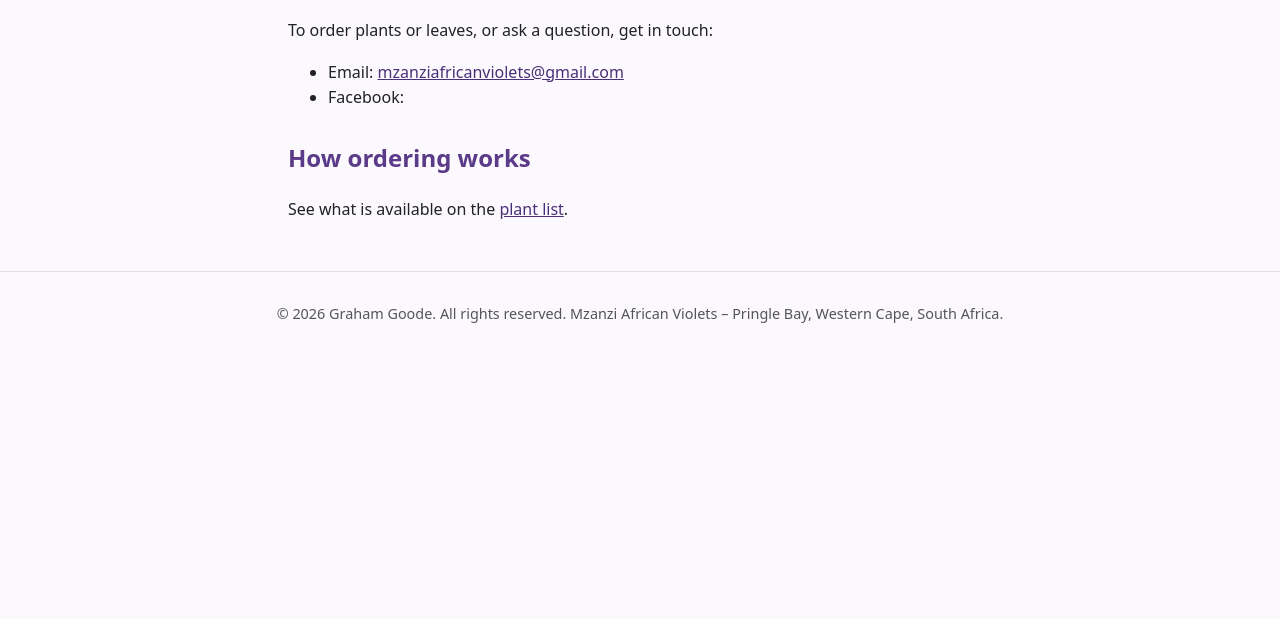
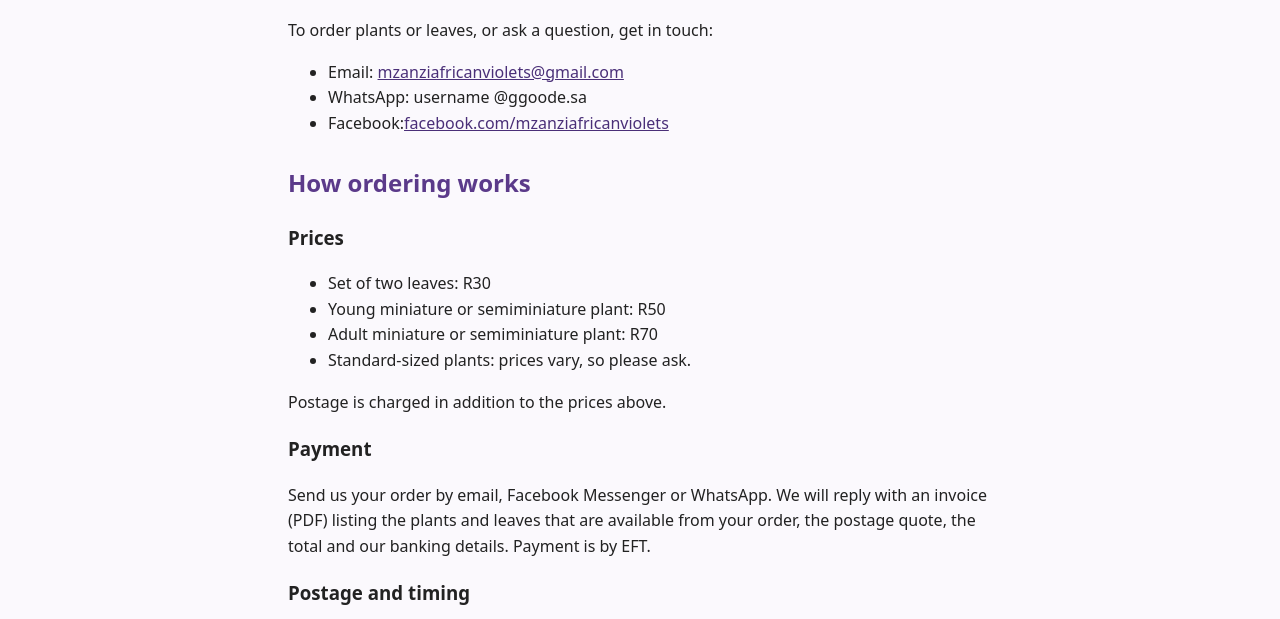
Before and after one commit to grahamgk2/MzanziAfricanViolets, a plain HTML site: page contact.html in a window 1280 px wide. Shown: the part 181-800 px from the top of the page. Drawn offline with Linux system fonts and the light colour scheme.

Commit message:
Fill in contact page: email, WhatsApp, Facebook, prices, payment and postage
Co-Authored-By: Claude Sonnet 5.5 <noreply@anthropic.com>

```diff
--- a/contact.html
+++ b/contact.html
@@ -22,10 +22,22 @@
 <p>To order plants or leaves, or ask a question, get in touch:</p>
 <ul>
 <li>Email: <a href="mailto:mzanziafricanviolets@gmail.com">mzanziafricanviolets@gmail.com</a></li>
-<li>Facebook: <!-- TODO: link to your Facebook page --></li>
+<li>WhatsApp: username @ggoode.sa</li>
+<li>Facebook:<a href="https://www.facebook.com/mzanziafricanviolets" rel="noopener">facebook.com/mzanziafricanviolets</a></li>
 </ul>
 <h2>How ordering works</h2>
-<p><!-- TODO: prices, payment, packing and postage, and typical lead time. --></p>
+<h3>Prices</h3>
+<ul>
+<li>Set of two leaves: R30</li>
+<li>Young miniature or semiminiature plant: R50</li>
+<li>Adult miniature or semiminiature plant: R70</li>
+<li>Standard-sized plants: prices vary, so please ask.</li>
+</ul>
+<p>Postage is charged in addition to the prices above.</p>
+<h3>Payment</h3>
+<p>Send us your order by email, Facebook Messenger or WhatsApp. We will reply with an invoice (PDF) listing the plants and leaves that are available from your order, the postage quote, the total and our banking details. Payment is by EFT.</p>
+<h3>Postage and timing</h3>
+<p>We post across South Africa with The Courier Guy. Orders are packed over the weekend and sent out on Monday mornings.</p>
 <p>See what is available on the <a href="plants.html">plant list</a>.</p>
 </main>
 <footer>
```
